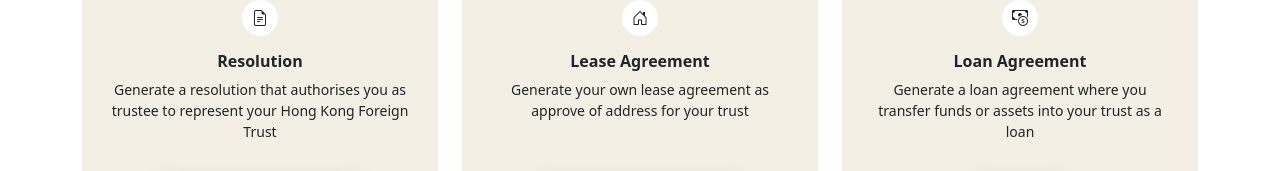
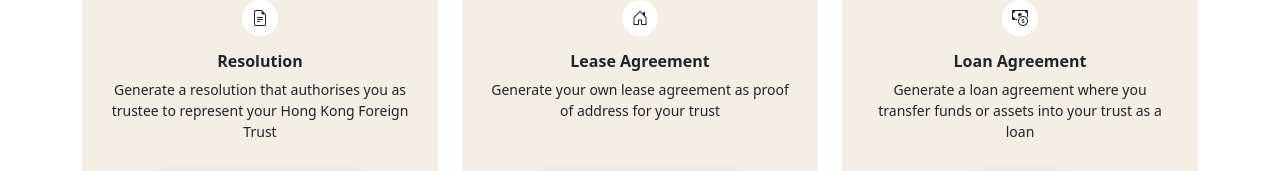
Before and after one commit to WhitelightningDev/hongkongtrust, an Angular app: page / in a window 1280 px wide. Shown: the part 2538-2709 px from the top of the page. Built offline with nearby package versions, Linux system fonts and the light colour scheme.

Commit message:
`Fixed typo in welcomepage.html: "approve" -> "proof"`

```diff
--- a/src/app/pages/welcomepage/welcomepage.html
+++ b/src/app/pages/welcomepage/welcomepage.html
@@ -158,7 +158,7 @@
             <i class="bi bi-house-door"></i>
           </div>
           <h6 class="fw-bold">Lease Agreement</h6>
-          <p class="small text-muted">Generate your own lease agreement as approve of address for your trust</p>
+          <p class="small text-muted">Generate your own lease agreement as proof of address for your trust</p>
           <div class="mt-auto">
             <a class="btn btn-dark rounded-pill px-3 d-inline-flex align-items-center gap-2 mt-3" href="#gen-lease">
               Generate (coming soon!)
```
